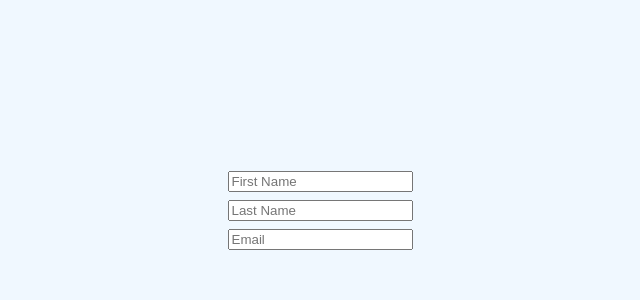
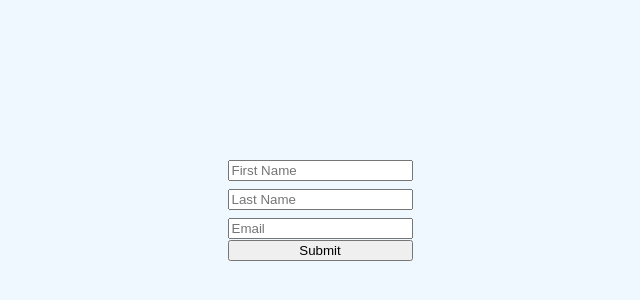
Before and after one commit to edwinisnow/formik-basics, a React (Create React App) app: page / in a window 1280 px wide. Shown: the part 194-494 px from the top of the page, without its empty margins (320-960 px from the left). Built offline with nearby package versions, Linux system fonts and the light colour scheme.

Commit message:
Handling submission

```diff
--- a/src/Signup.js
+++ b/src/Signup.js
@@ -7,11 +7,13 @@ const Signup = () => {
             firstName: '',
             lastName: '',
             email: '',
+        },
+        onSubmit: (values) => {
+            console.log(formik.values);
         }
     })
-    console.log(formik.values);
     return (
-        <form>
+        <form onSubmit={formik.handleSubmit}>
             <div className='input-container'>
                 <input
                     id='firstName'
@@ -42,6 +44,7 @@ const Signup = () => {
                     onChange={formik.handleChange}
                 />
             </div>
+            <button type='submit'>Submit</button>
         </form>
     )
 }
```
